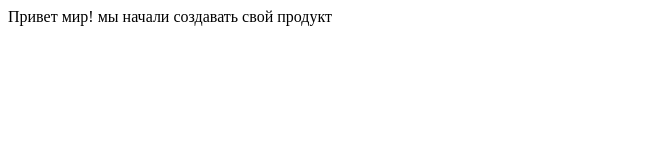
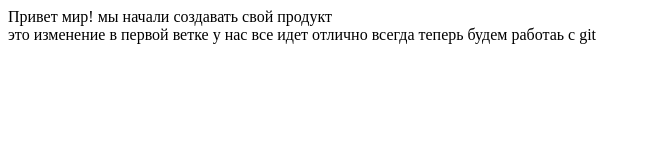
Before and after one commit to maxbirimkulov/gitExample, a plain HTML site: page index.html in a window 1280 px wide. Shown: the whole page, without its empty margins (0-651 px from the left). Drawn offline with Linux system fonts and the light colour scheme.

Commit message:
change on example1

```diff
--- a/index.html
+++ b/index.html
@@ -14,7 +14,11 @@
 </header>
 
 <main>
-    <section></section>
+    <section>
+            это изменение в первой ветке
+        у нас все идет отлично
+        всегда теперь будем работаь с git
+    </section>
     <section></section>
 </main>
 
```
